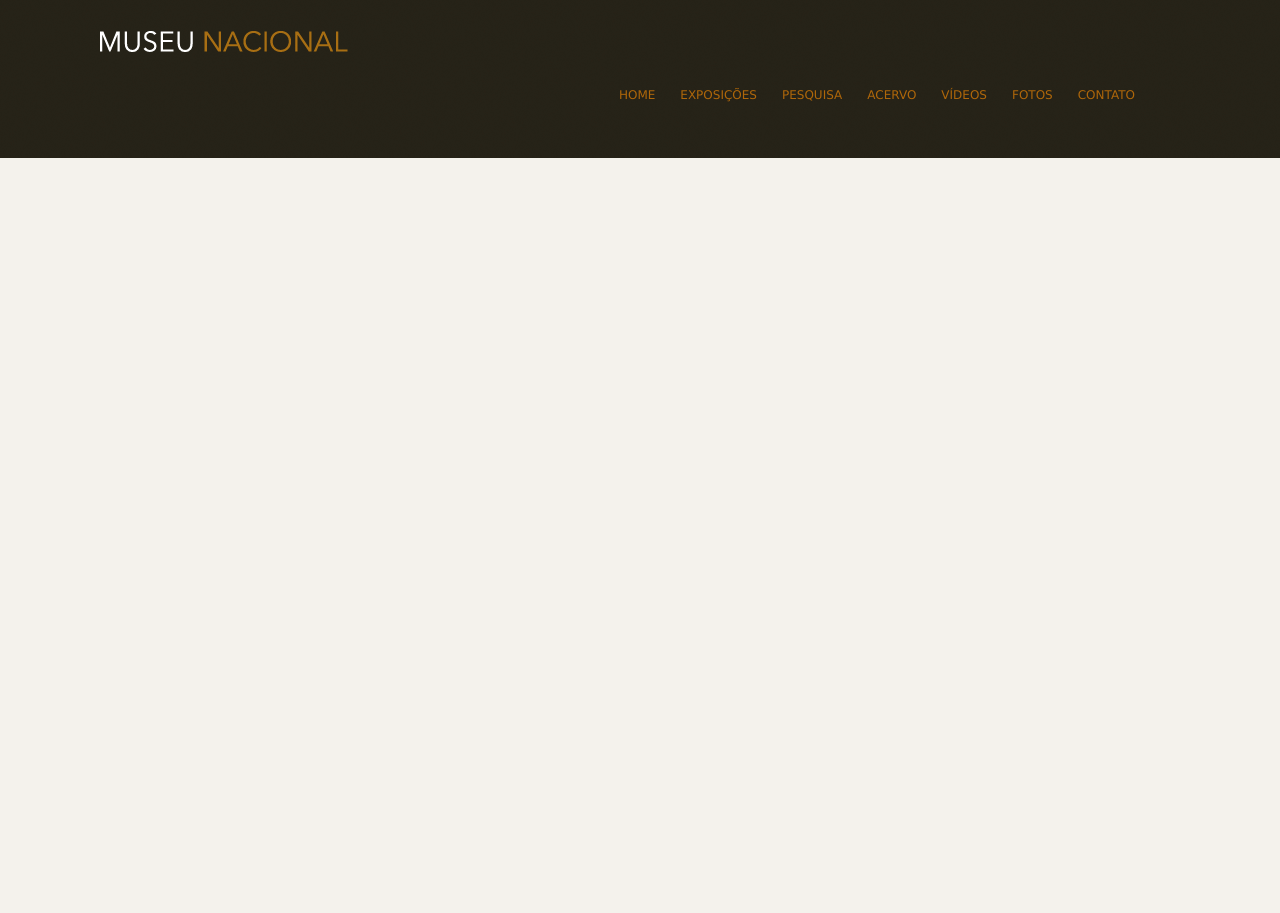
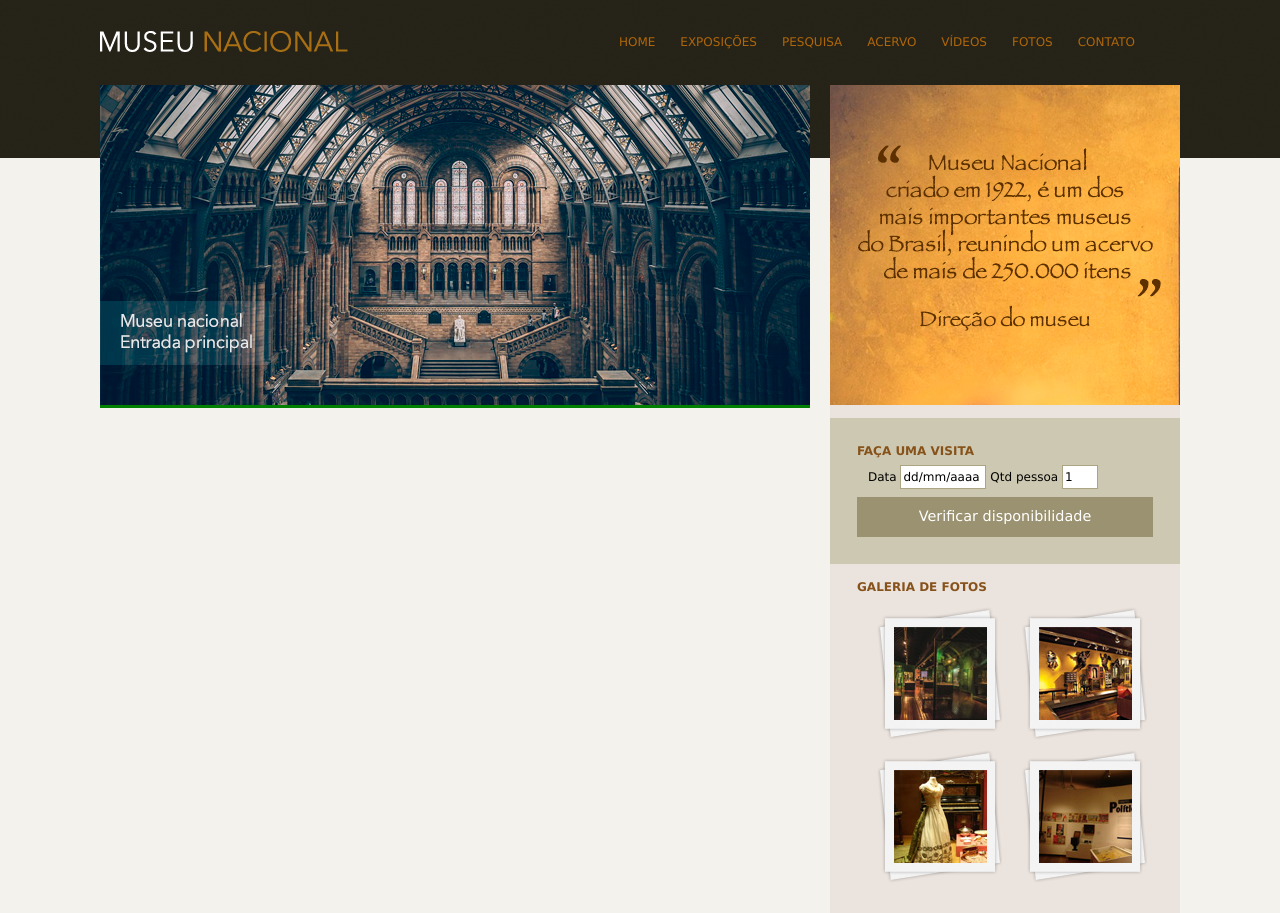
Before and after one commit to AndeGrotto/MuseuNacional, a plain HTML site: page index.html in a window 1280 px wide. Before the commit the page ends 800 px from the top, so only its background shows below. Drawn offline with Linux system fonts and the light colour scheme.

Commit message:
Barra Lateral

```diff
--- a/css/estilo.css
+++ b/css/estilo.css
@@ -15,6 +15,10 @@ a:link, a:active, a:visited {
 
 a:hover {
     color: #227115;
+}
+
+#logo h1 {
+    float: left;
 }
 
 #logo a{
@@ -50,3 +54,74 @@ nav ul li a:link {
 nav ul li a:hover {
     border-bottom: 1px solid #535858;
 }
+
+#conteudo {
+    width: 710px;
+    float: left;
+    background: green;
+}
+
+aside {
+    width: 350px;
+    float: right;
+    background: #ebe3dd;
+    padding-bottom: 30px;
+}
+
+section#visita {
+    background: #cdc8b1;
+    padding: 10px 27px 27px 27px;
+    margin-top: 10px;
+}
+
+h4 {
+    color: #86521a;
+    text-transform: uppercase;
+    padding-bottom: 3px;
+    margin-bottom: 0;
+}
+
+input {
+    height: 20px;
+    width: 80px;
+    background: #fff;
+    border: none;
+    font-size: 1em;
+}
+
+input.campo {
+    border: 1px solid #ada484;
+}
+
+input.botao {
+    background: #9b9271;
+    color: white;
+    width: 100%;
+    height: 40px;
+    font-size: 1.2em;
+}
+
+fieldset {
+    border: none;
+}
+
+legend {
+    display: none;
+}
+
+section#galeria {
+    padding: 0 27px;
+}
+
+section#galeria a {
+    display: block;
+    background: url(../img/fundo-foto.png) no-repeat;
+    float: left;
+    padding: 17px 15px;
+    margin: 10px 0 0 20px;
+}
+
+section#galeria img {
+    margin-left: 2px;
+    margin-top: 3px;
+}
--- a/index.html
+++ b/index.html
@@ -39,6 +39,51 @@
 
         </header>
 
+        <div id="principal">
+            <div id="conteudo">
+                <section id="capa">
+                    <img src="img/museu.png" alt="Museu">
+                </section>
+            </div>
+            <aside>
+                <section id="depoimento">
+                    <img src="img/depoimento.png" alt="Depoimento">
+                </section>
+                <section id="visita">
+                    <h4>Faça uma visita</h4>
+                    <form>
+                        <fieldset>
+                            <legend>Selecione uma data</legend>
+
+                            <label for="data">Data</label>
+                            <input class="campo" type="text" id="data" value="dd/mm/aaaa">
+
+                            <label for="qtd">Qtd pessoa</label>
+                            <input class="campo" style="width: 30px;" type="number" id="qtd" value="1">
+                        </fieldset>
+
+                        <input class="botao" type="submit" value="Verificar disponibilidade">
+                    </form>
+                </section>
+
+                <section id="galeria">
+                    <h4>Galeria de fotos</h4>
+                    <a href="">
+                        <img src="img/imagem1.jpg" height="93" width="93" alt="Museu">
+                    </a>
+                    <a href="">
+                        <img src="img/imagem2.jpg" height="93" width="93" alt="Adega">
+                    </a>
+                    <a href="">
+                        <img src="img/imagem3.jpg" height="93" width="93" alt="Vestido">
+                    </a>
+                    <a href="">
+                        <img src="img/imagem4.jpg" height="93" width="93" alt="Cartaz">
+                    </a>
+                </section>
+            </aside>
+        </div>
+
 
 
     </div>
```
